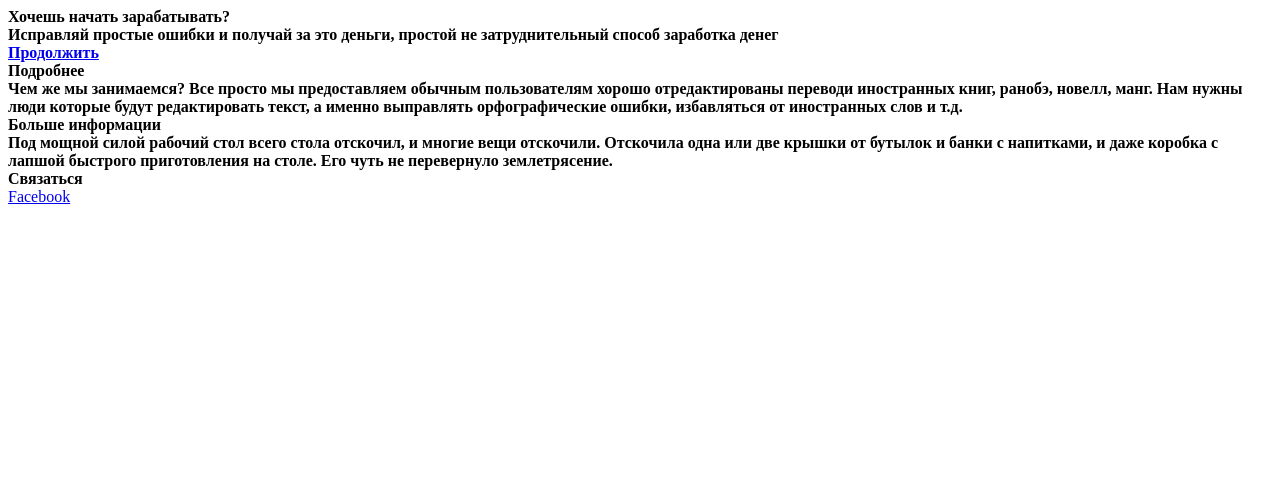
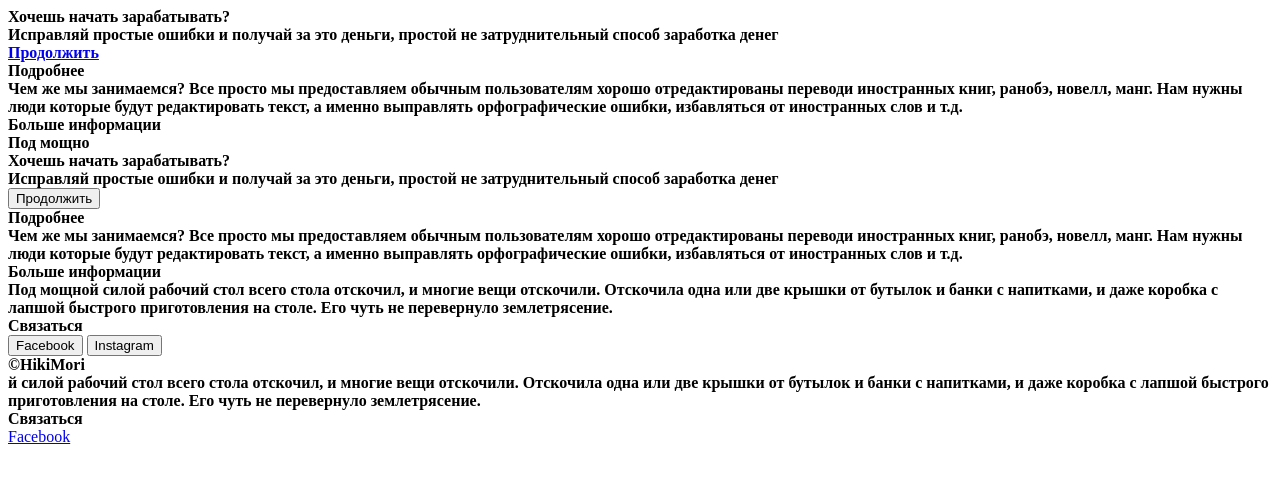
Before and after one commit to HikiMori/HikiMori.github.io, a plain HTML site: page Index.html in a window 1280 px wide. Drawn offline with Linux system fonts and the light colour scheme.

Commit message:
Update Index.html

```diff
--- a/Index.html
+++ b/Index.html
@@ -17,7 +17,41 @@
             <div id="text"><b>Чем же мы занимаемся? Все просто мы предоставляем обычным пользователям хорошо отредактированы переводи иностранных книг, ранобэ, новелл, манг. Нам нужны люди которые будут редактировать текст, а именно выправлять орфографические ошибки, избавляться от иностранных слов и т.д.</b></div>
 
         <div class="section">            <div id="head"><b>Больше информации</b></div>
+            <div id="text"><b>Под мощно<!DOCTYPE html>
+<html>
+    <head>
+        <link href="https://fonts.googleapis.com/css?family=Mukta" rel="stylesheet">
+        <meta charset="utf-8">
+        <title>Сайт</title>
+    </head>
+    <body>
+
+        <div class="section">
+             <div id="head"><b>Хочешь начать зарабатывать?</b></div>
+             <div id="text"><b>Исправляй простые ошибки и получай за это деньги, простой не затруднительный способ заработка денег</b></div>
+             <a href="#"><input type="submit" value="Продолжить" class="submit1" /></a>
+
+        </div>
+        <div class="section">
+            <div id="head"><b>Подробнее</b></div>
+            <div id="text"><b>Чем же мы занимаемся? Все просто мы предоставляем обычным пользователям хорошо отредактированы переводи иностранных книг, ранобэ, новелл, манг. Нам нужны люди которые будут редактировать текст, а именно выправлять орфографические ошибки, избавляться от иностранных слов и т.д.</b></div>
+            </div>
+
+        <div class="section">            <div id="head"><b>Больше информации</b></div>
             <div id="text"><b>Под мощной силой рабочий стол всего стола отскочил, и многие вещи отскочили. Отскочила одна или две крышки от бутылок и банки с напитками, и даже коробка с лапшой быстрого приготовления на столе. Его чуть не перевернуло землетрясение.</b></div>
+        </div>
+
+        <div class="section">
+            <div id="head"><b>Связаться</b></div>
+            <div id="link"><a href="#" target="_blank"><input id="but1" type="submit" value="Facebook" class="submit1" /></a>
+
+            <a href="#" target="_blank"><input id="but2" type="submit" value="Instagram" class="submit1" /></a></div>
+        </div>
+
+        <div id="company"><b>©HikiMori</b></div>
+
+    </body>
+</html>й силой рабочий стол всего стола отскочил, и многие вещи отскочили. Отскочила одна или две крышки от бутылок и банки с напитками, и даже коробка с лапшой быстрого приготовления на столе. Его чуть не перевернуло землетрясение.</b></div>
         </div>
 
         <div class="section">
```
